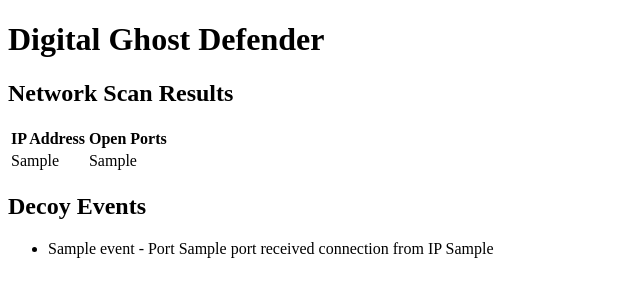
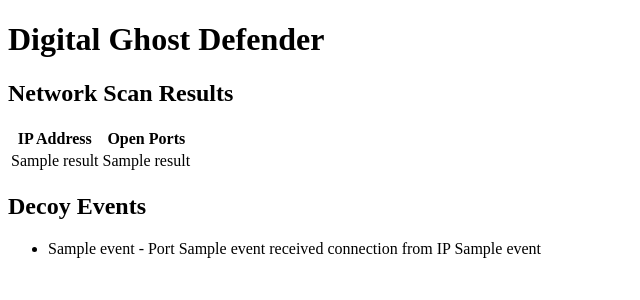
Before and after one commit to bsvnix/dgd, a Python web app: template control_center/templates/index.html in a window 1280 px wide. Shown: the top 300 px of the page, without its empty margins (0-640 px from the left). Run offline with Jinja, Linux system fonts and the light colour scheme; the template is opened without the code that fills it: most values are stand-ins (such as "Sample title", 1, 10 or a date in 2020).

Commit message:
Update index.html

```diff
--- a/control_center/templates/index.html
+++ b/control_center/templates/index.html
@@ -17,8 +17,8 @@
         <tbody>
             {% for result in scan_results %}
             <tr>
-                <td>{{ result.ip }}</td>
-                <td>{{ result.open_ports }}</td>
+                <td>{{ result[1] }}</td>
+                <td>{{ result[2] }}</td>
             </tr>
             {% endfor %}
         </tbody>
@@ -27,7 +27,7 @@
     <h2>Decoy Events</h2>
     <ul>
         {% for event in decoy_events %}
-        <li>{{ event.decoy_name }} - Port {{ event.port }} received connection from IP {{ event.attacker_ip }}</li>
+        <li>{{ event[1] }} - Port {{ event[2] }} received connection from IP {{ event[3] }}</li>
         {% endfor %}
     </ul>
 </body>
```
